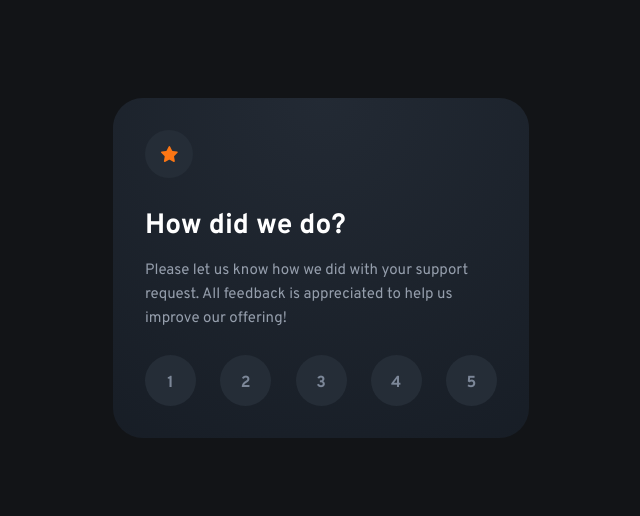
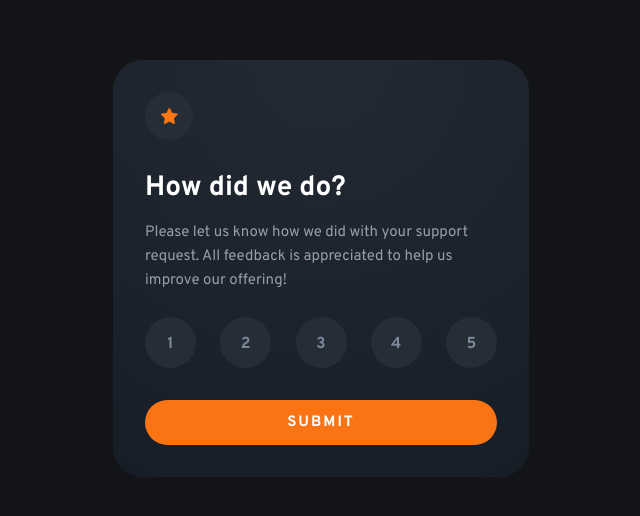
Before and after one commit to ryanbradley-webdev/interactive-rating-component, a React (Vite) app: page / in a window 1280 px wide. Shown: the part 132-648 px from the top of the page, without its empty margins (319-959 px from the left). Built offline with nearby package versions, Linux system fonts and the light colour scheme.

Commit message:
Add submit button and style.

```diff
--- a/src/App.css
+++ b/src/App.css
@@ -48,6 +48,9 @@ section {
   position: relative;
   width: 42px;
   height: 42px;
+  font: var(--font-rating);
+  letter-spacing: var(--letter-space-rating);
+  color: var(--clr-med-grey);
   background-color: var(--clr-dark-blue);
   border: none;
   border-radius: 100%;
@@ -68,3 +71,28 @@ section {
     height: 51px;
   }
 }
+
+.submit {
+  width: 100%;
+  height: 45px;
+  margin-top: 24px;
+  font: var(--font-button);
+  letter-spacing: var(--letter-space-button);
+  color: var(--clr-white);
+  background-color: var(--clr-orange);
+  border-radius: 45px;
+  border: none;
+}
+
+.submit:is(:hover, :focus) {
+  color: var(--clr-orange);
+  background-color: var(--clr-white);
+}
+
+@media screen and (min-width: 481px) {
+  .submit {
+    font: var(--font-head-md);
+    letter-spacing: var(--letter-space-head-md);
+    margin-top: 32px;
+  }
+}
--- a/src/App.tsx
+++ b/src/App.tsx
@@ -51,6 +51,10 @@ function App() {
 
       </div>
 
+      <button className='submit'>
+        SUBMIT
+      </button>
+
     </section>
   )
 }
--- a/src/index.css
+++ b/src/index.css
@@ -12,8 +12,10 @@
   --font-head-md: bold 15px 'Overpass', 'Arial', sans-serif;
   --font-body: 15px/24px 'Overpass', 'Arial', sans-serif;
   --font-rating: bold 16px/24px 'Overpass', 'Arial', sans-serif;
-  --letter-space-head: 2px;
+  --font-button: bold 14px 'Overpass', 'Arial', sans-serif;
+  --letter-space-head-md: 2px;
   --letter-space-rating: 0.2px;
+  --letter-space-button: 1.87px;
 }
 
 *,
@@ -56,7 +58,5 @@ a {
 }
 
 button {
-  font: var(--font-rating);
-  color: var(--clr-med-grey);
   cursor: pointer;
 }
```
